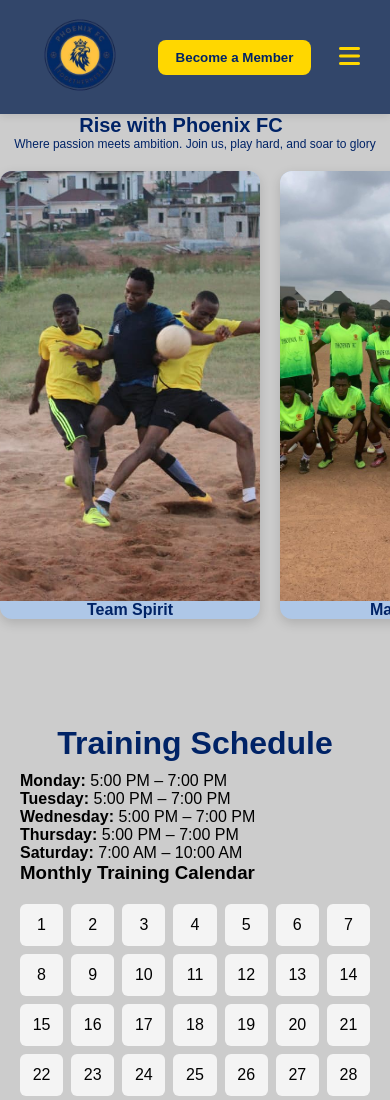
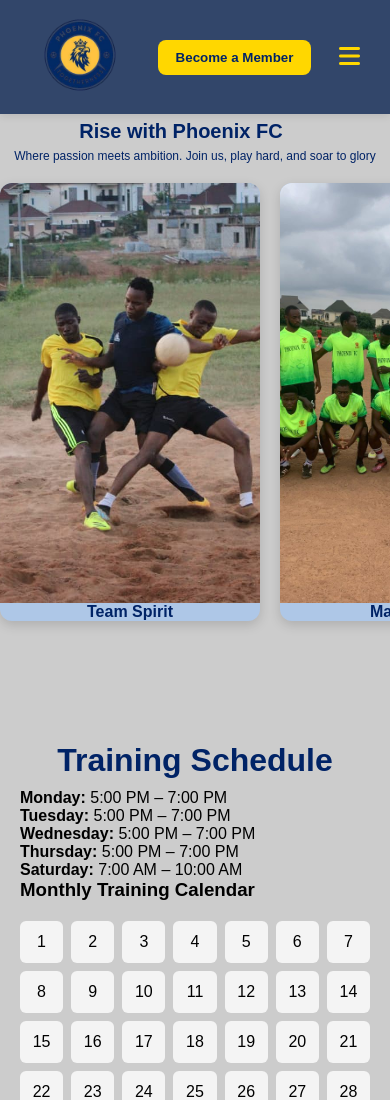
Before and after one commit to omonath/Phoenixfc, a plain HTML site: page index.html in a window 390 px wide. Shown: the top 1100 px of the page. Drawn offline with Linux system fonts and the light colour scheme.

Commit message:
new update

```diff
--- a/style.css
+++ b/style.css
@@ -263,6 +263,8 @@ button.loading { opacity: 0.6; pointer-events: none; }
 
 .row1 h1{
     padding-left:65px ;
+    padding-top: 12px;
+    padding-bottom: 6px;
 }
 
 @media (max-width: 768px){
@@ -275,6 +277,7 @@ button.loading { opacity: 0.6; pointer-events: none; }
     .row1 h1{
         padding-left:65px ;
         font-size: 20px;
+        padding-top: 6px;
     }
    .row1 p{
     font-size: 12px;
@@ -314,6 +317,16 @@ h4 { text-align: center; }
 
 @media (max-width: 768px) {
     @media (max-width: 768px){
+        .hero {
+            position: relative;
+            width: 100%;
+            height: 72vh;
+            display: flex;
+            align-items: center;
+            justify-content: center;
+            overflow: hidden;
+        }
+
         .image-card-section {
             display: flex;
             gap: 20px;
@@ -330,24 +343,25 @@ h4 { text-align: center; }
         }
 
         .image-card {
-    flex: 0 0 100vw;   /* ONE card per screen */
-            max-width: 200%;
+            flex: 0 0 100vw;   /* ONE card per screen */
+            max-width: 100%;
+
             background: #aec7e7;
             border-radius: 12px;
             overflow: hidden;
             box-shadow: 0 4px 12px rgba(0,0,0,0.15);
-            scroll-snap-align: 0 0 100vw;
+            scroll-snap-align: start;
             transition: transform 0.3s ease;
         }
 
         .image-card img {
             width: 100%;
-            height: 430px;
+            height: 420px;
             object-fit: cover;
             display: block;
         }
     }
-    h4 { text-align: center;}
+    h4 { text-align: center; border-radius: 12px; }
 
 
 }
```
